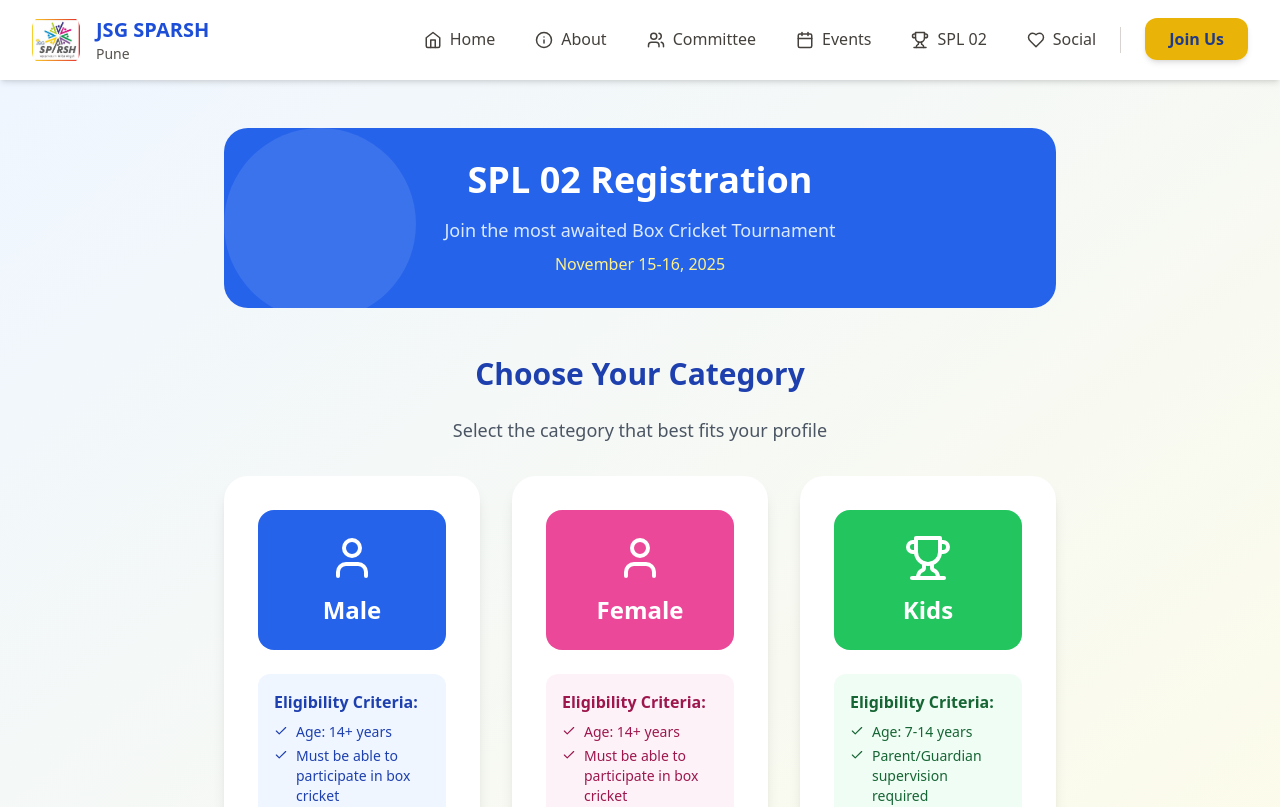
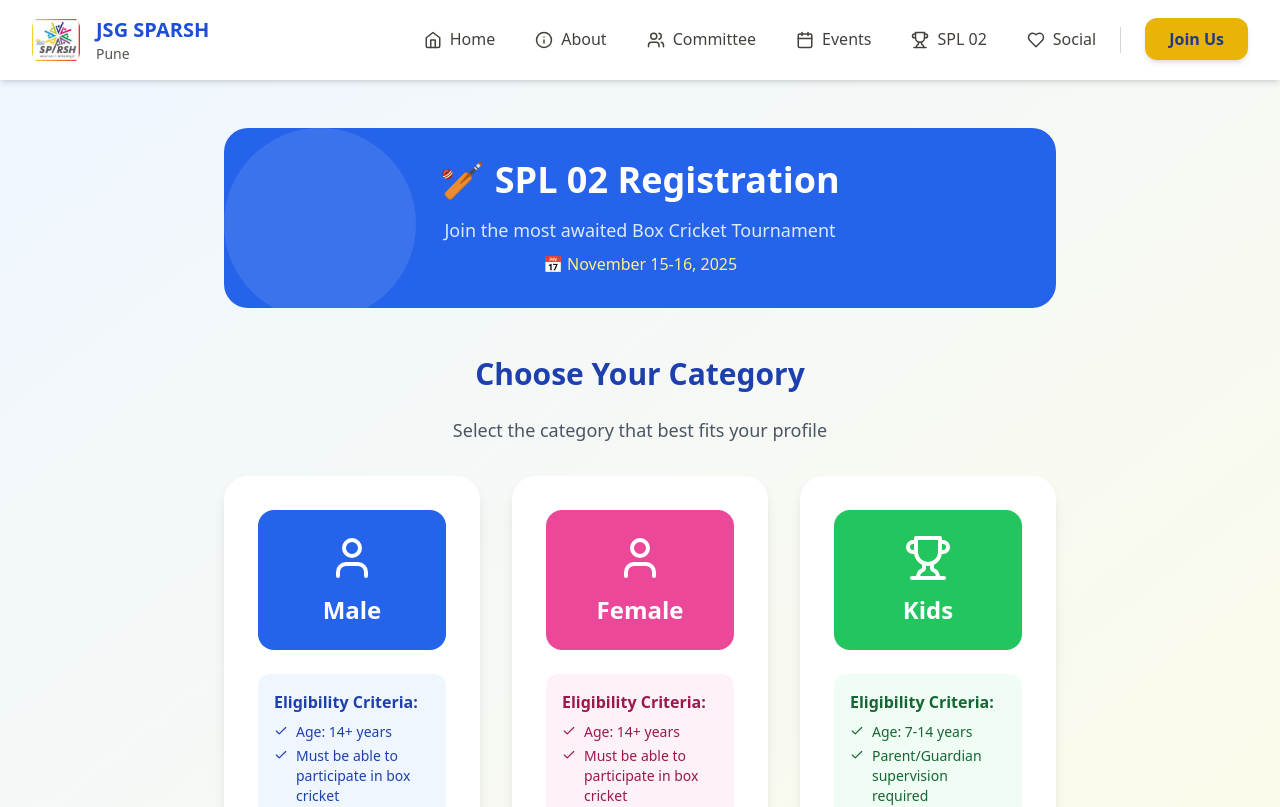
Before and after one commit to ag241290/JSG_Sparsh_Pune, a Next.js app: page /register-now in a window 1280 px wide. Shown: the top 807 px of the page. Built offline with nearby package versions, Linux system fonts and the light colour scheme.

Commit message:
Updated ReadMe

```diff
--- a/app/register-now/page.tsx
+++ b/app/register-now/page.tsx
@@ -3,9 +3,24 @@
 import { useState } from 'react'
 import { Upload, CreditCard, User, Phone, Calendar, Trophy, Camera, Link, Shirt, X, Check } from 'lucide-react'
 
+interface FormData {
+  parentName: string
+  fullName: string
+  mobileNumber: string
+  age: string
+  skillset: string
+  bowlingArm: string
+  photo: File | null
+  cricHeroesLink: string
+  jerseyName: string
+  jerseyNumber: string
+  jerseySize: string
+  cricketExperience?: string
+}
+
 export default function RegisterPage() {
   const [selectedCategory, setSelectedCategory] = useState('')
-  const [formData, setFormData] = useState({
+  const [formData, setFormData] = useState<FormData>({
     parentName: '',
     fullName: '',
     mobileNumber: '',
@@ -94,7 +109,7 @@ export default function RegisterPage() {
     { size: 'XXXL', chest: '44-46', label: 'XXXL (44-46")' }
   ]
 
-  const handleInputChange = (field: string, value: string) => {
+  const handleInputChange = (field: keyof FormData, value: string) => {
     setFormData(prev => ({
       ...prev,
       [field]: value
@@ -146,13 +161,13 @@ export default function RegisterPage() {
             </div>
             <div className="relative z-10">
               <h1 className="text-2xl sm:text-3xl md:text-4xl font-bold mb-2 sm:mb-4">
-                              SPL 02 Registration
+                🏏 SPL 02 Registration
               </h1>
               <p className="text-blue-100 text-base sm:text-lg">
                 Join the most awaited Box Cricket Tournament
               </p>
               <p className="text-yellow-200 text-sm sm:text-base font-medium mt-2">
-                 November 15-16, 2025
+                📅 November 15-16, 2025
               </p>
             </div>
           </div>
```
Also changed, not shown: 1 other file (tests, documents, lock files or other folders).
